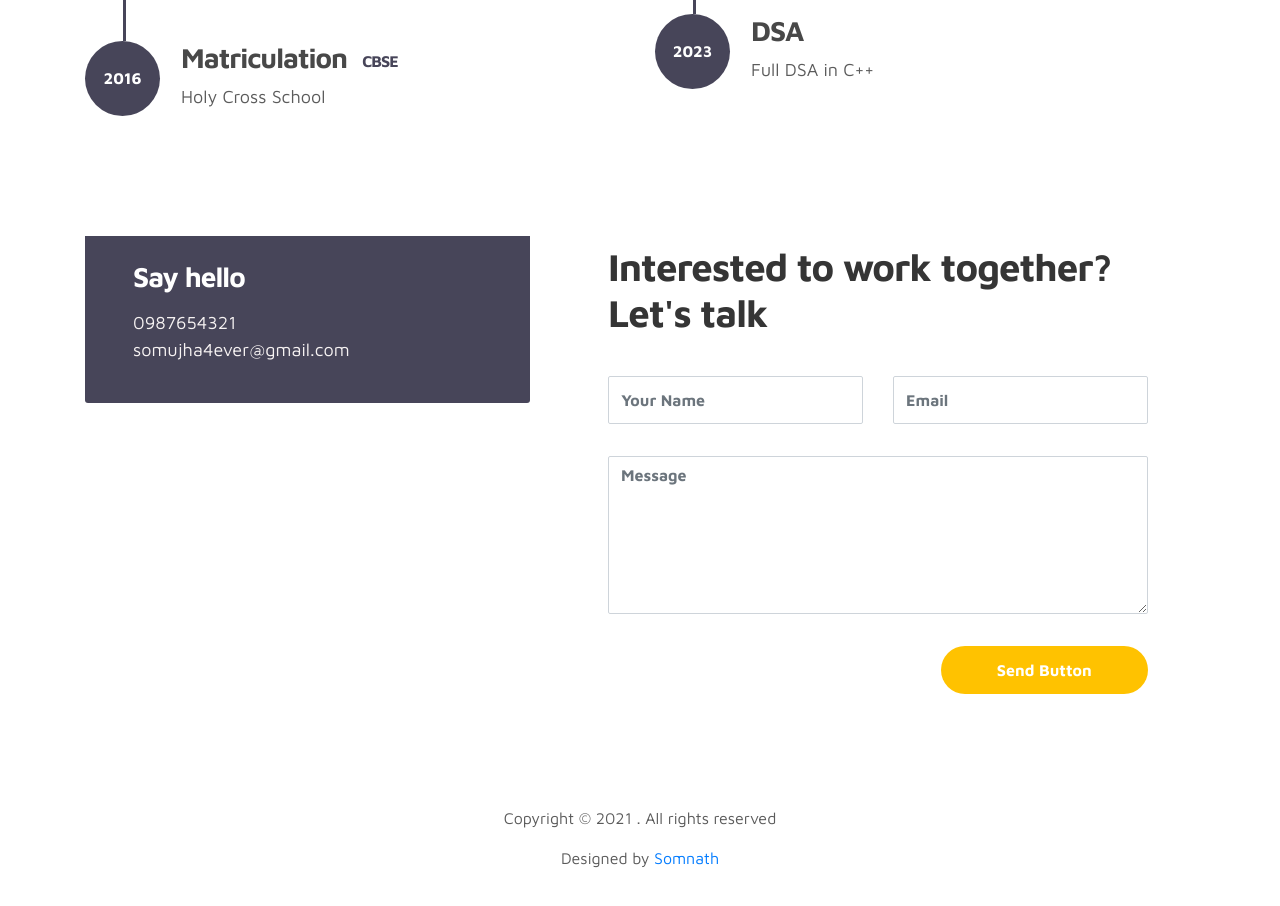
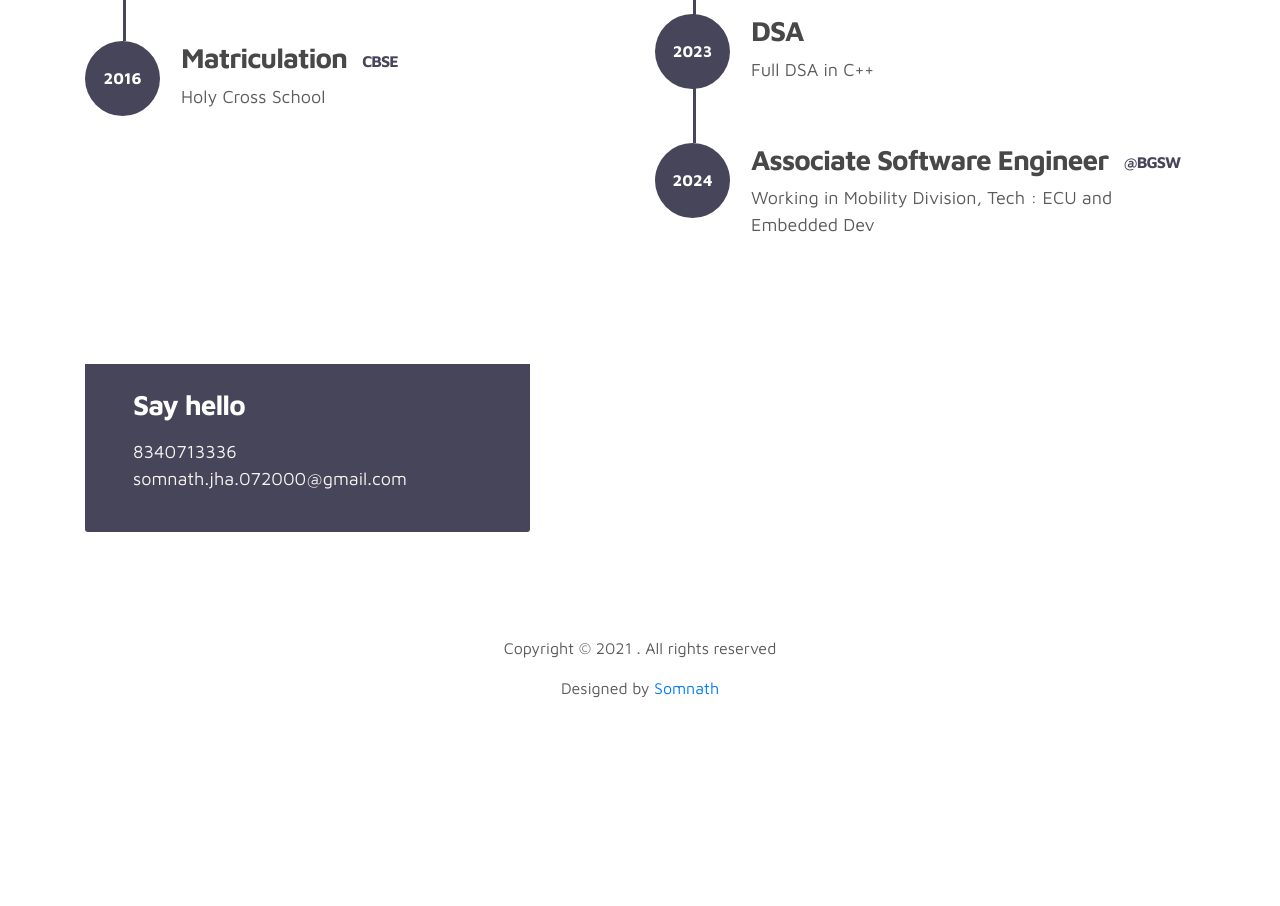
Before and after one commit to Somnathjha007/somnathjha007.github.io, a plain HTML site: page index.html in a window 1280 px wide. Shown: the part 1714-2620 px from the top of the page. After the commit the page ends 2478 px from the top, so only its background shows below. Drawn offline with nearby package versions, Linux system fonts and the light colour scheme.

Commit message:
Update index.html

```diff
--- a/index.html
+++ b/index.html
@@ -221,6 +221,16 @@
                             </div>
                         </div>
 
+                        <div class="timeline-wrapper">
+                          <div class="timeline-yr">
+                             <span>2024</span>
+                         </div>
+                          <div class="timeline-info">
+                             <h3><span>Associate Software Engineer</span><small>@BGSW</small></h3>
+                             <p>Working in Mobility Division, Tech : ECU and Embedded Dev</p>
+                         </div>
+                     </div>
+
                     </div>
                 </div>
 
@@ -238,8 +248,8 @@
             <div class="contact-info d-flex justify-content-between align-items-center py-4 px-lg-5">
                 <div class="contact-info-item">
                   <h3 class="mb-3 text-white">Say hello</h3>
-                  <p class="footer-text mb-0">0987654321</p>
-                  <p><a href="mailto:hello@company.co">somujha4ever@gmail.com</a></p>
+                  <p class="footer-text mb-0">8340713336</p>
+                  <p><a href="mailto:hello@company.co">somnath.jha.072000@gmail.com</a></p>
                 </div>
 
                 <ul class="social-links">
@@ -249,7 +259,7 @@
             </div>
           </div>
 
-          <div class="col-lg-6 col-12">
+           <!-- <div class="col-lg-6 col-12">
             <div class="contact-form">
               <h2 class="mb-4">Interested to work together? Let's talk</h2>
 
@@ -273,7 +283,7 @@
                 </div>
               </form>
             </div>
-          </div>
+          </div> -->
 
         </div>
       </div>
```
